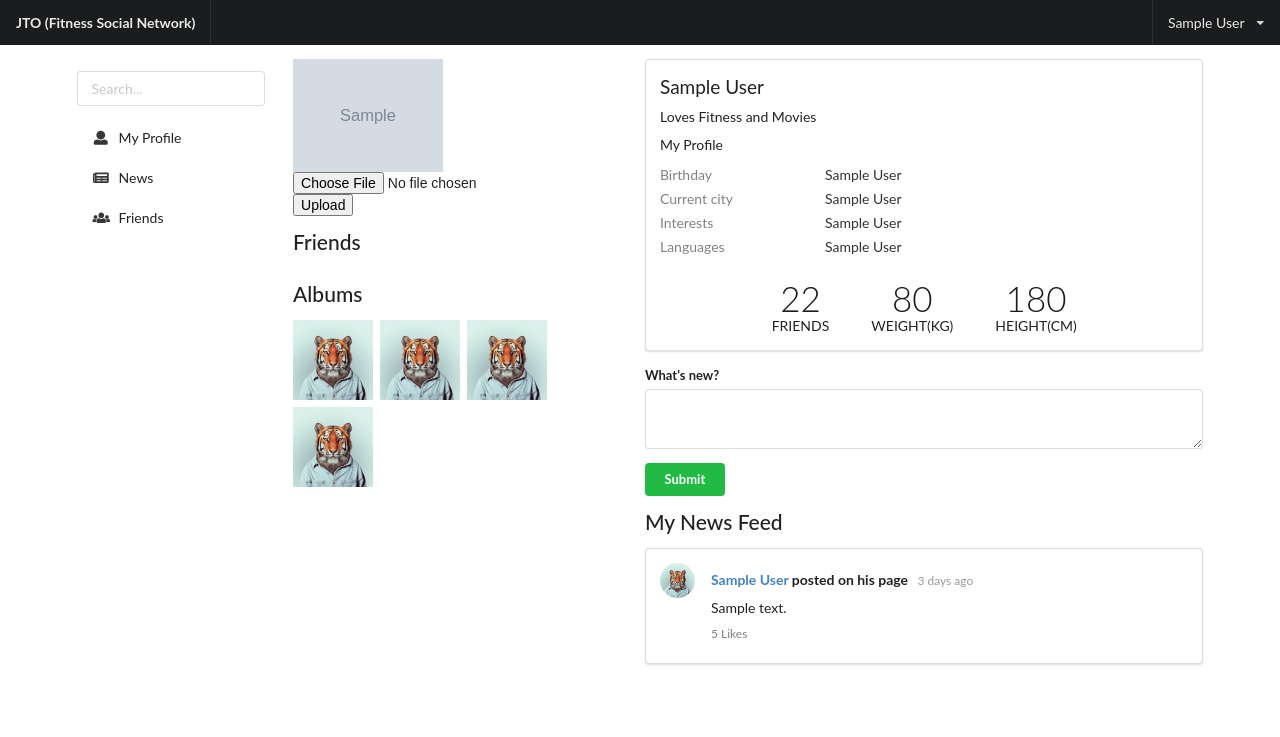
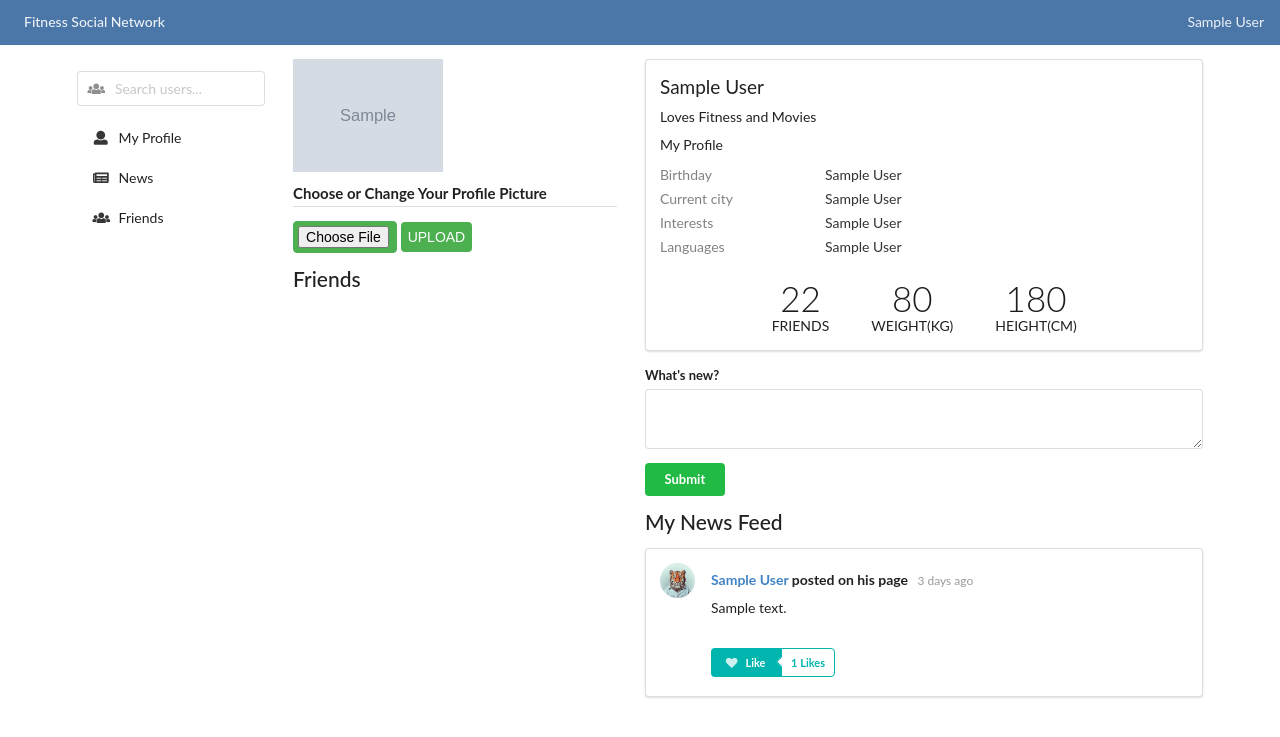
Before and after one commit to jalal1/JTO, a Flask app: page /profile/1/ in a window 1280 px wide. Shown: the top 737 px of the page. Run offline with Flask 2, Linux system fonts and the light colour scheme; a user stored in the database is signed in; tables that the repository leaves empty hold one stand-in row (values such as "Sample post"); grey boxes marked "Sample" are stand-in pictures.

Commit message:
design fixes and redesing of search

```diff
--- a/static/css/style.css
+++ b/static/css/style.css
@@ -5,6 +5,18 @@
 #home-page .ui.menu.header-menu {
   border-radius: 0;
   height: 45px;
+  background: #4a76a8;
+  border-bottom: 1px solid #4872a3;
+}
+#home-page .ui.menu.header-menu .item:before {
+  width: unset;
+}
+#home-page .search {
+  padding: 12px;
+}
+#home-page .search-tag {
+  margin-bottom: 10px;
+  font-weight: 500;
 }
 #home-page .ui.vertical.menu.secondary-menu .item:before {
   width: 0;
@@ -23,9 +35,32 @@
   border: none;
   box-shadow: none;
 }
-#home-page .secondary-menu i {
+#home-page .secondary-menu .item > i {
   float: unset;
   margin: 0 6px 0 0;
+}
+#home-page #upload {
+  padding: 5px;
+  border: 2px solid #4caf50;
+  border-radius: 4px;
+  text-transform: uppercase;
+  font-weight: 500;
+  color: #fff;
+  background-color: #4caf50;
+}
+#home-page #userimage {
+  border: 1px solid #4caf50;
+  border-radius: 4px;
+  padding: 4px;
+  background-color: #4caf50;
+  color: #4caf50;
+  width: 104px;
+}
+#home-page #userimage > input {
+  background-color: #4caf50;
+}
+#home-page .image-form h4 {
+  margin-top: 12px;
 }
 #home-page span.title {
   font-size: 21px;
--- a/static/js/search.js
+++ b/static/js/search.js
@@ -7,7 +7,6 @@
 
     $("#search_box").keyup(function() {
         var text = { "text": $(this).val() }
-
         $.ajax({
             url: window.location.origin + "/search",
             type: "POST",
@@ -15,7 +14,8 @@
             contentType: "application/json",
             dataType: "json",
             success: function(result) {
-                $("#search_result").empty()
+                $("#search_result").empty().append( "<div style='font-weight:500;margin-bottom:10px;'>Search Results:</div>" );
+
                 users = result.searchresult
                 users.forEach(function(result) {
 
@@ -28,6 +28,7 @@
                         href: window.location.origin + '/profile/' + userid
                             //click: function() { GotoProfile(userid); return false; }
                     })
+
                     $("#search_result").append(link).append("<br>")
 
                 });
--- a/static/sass/style.scss
+++ b/static/sass/style.scss
@@ -5,6 +5,22 @@
     .ui.menu.header-menu {
         border-radius: 0;
         height: 45px;
+        background: #4a76a8;
+        border-bottom: 1px solid #4872a3;
+
+        .item:before{
+            width:unset;
+        }
+
+    }
+
+    .search{
+        padding: 12px;
+    }
+
+    .search-tag{
+        margin-bottom:10px;
+        font-weight: 500;
     }
 
     .ui.vertical.menu.secondary-menu .item:before {
@@ -25,9 +41,38 @@
         border: none;
         box-shadow: none;
 
-        i{
+        .item > i{
             float: unset;
             margin: 0 6px 0 0;
+        }
+    }
+
+    #upload{
+        padding: 5px;
+        border: 2px solid #4caf50;
+        border-radius: 4px;
+        text-transform: uppercase;
+        font-weight: 500;
+        color: #fff;
+        background-color: #4caf50;
+    }
+
+    #userimage{
+        border: 1px solid #4caf50;
+        border-radius: 4px;
+        padding: 4px;
+        background-color: #4caf50;
+        color: #4caf50;
+        width: 104px;
+
+        > input{
+            background-color: #4caf50;
+        }
+    }
+
+    .image-form{
+        h4{
+            margin-top:12px;
         }
     }
 
--- a/templates/base.html
+++ b/templates/base.html
@@ -16,25 +16,24 @@
 
 <body id="home-page">
     <div class="ui inverted menu header-menu">
-        <a href="{{ url_for('main')}}" class="header item">
-            JTO (Fitness Social Network)
+        <a href="{{ url_for('main')}}" class="item" style="padding: 4px 24px;
+        font-weight: 500;">
+            Fitness Social Network
         </a>
-        <div class="ui simple right aligned dropdown item">
-            {{ current_user.name }} <i class="dropdown icon"></i>
-            <div class="menu">
-                <a class="item" href="#">Link Item</a>
-                <a class="item" href="#">Link Item</a>
-                <div class="divider"></div>
-                <div class="header">Header Item</div>
-                <a class="item" href="#">Link Item</a>
-            </div>
+        <div class="right aligned item">
+            {{ current_user.name }}
+
         </div>
     </div>
     <div class="ui container main-content ui grid">
         <div class="ui vertical menu secondary-menu three wide column">
             <div class="item">
-                <div class="ui input"><input type="text" id="search_box" placeholder="Search..."></div>
+                <div class="ui left icon input">
+                    <input type="text" id="search_box" placeholder="Search users...">
+                    <i class="users icon"></i>
+                </div>
             </div>
+
 
             <a class="item" href="{{url_for('profile',id=current_user.id)}}">
                 <i class="user icon"></i> My Profile
--- a/templates/user-profile.html
+++ b/templates/user-profile.html
@@ -5,11 +5,17 @@
     <div class="ui grid">
         <div class="images-section six wide column">
             <img class="ui small image" src="{{user.image_path}}"> {% if userimageform is not none %}
-            <form action="{{ url_for('upload_user_image') }}" method="post" novalidate enctype="multipart/form-data">
+            <form action="{{ url_for('upload_user_image') }}" method="post" novalidate enctype="multipart/form-data"
+                class='image-form'>
+
+                <h4 class="ui dividing header">Choose or Change Your Profile Picture</h4>
 
                 {{ userimageform.hidden_tag() }}
-                <p>{{ userimageform.userimage }} <br> {{ userimageform.upload() }}</p>
-                </p>
+
+                {{ userimageform.userimage }}
+
+                {{ userimageform.upload() }}
+
             </form>
             {% endif %}
             <span class="title">Friends</span>
@@ -24,13 +30,7 @@
                 </div>
                 {% endfor %} {% endif %}
             </div>
-            <span class="title">Albums</span>
-            <div class="ui tiny images albums-block">
-                <img class="ui image" src="/static/images/img.jpg">
-                <img class="ui image" src="/static/images/img.jpg">
-                <img class="ui image" src="/static/images/img.jpg">
-                <img class="ui image" src="/static/images/img.jpg">
-            </div>
+
         </div>
         <div class="profile-info ten wide column">
             <div class="ui segment">
@@ -112,13 +112,21 @@
                             {{post.text}}
                         </div>
                         <div class="meta">
-                            <a class="like">
-                                5 Likes
-                            </a>
+                            <div class="ui labeled button mini" style="margin-top:24px;" tabindex="0">
+                                <button class="ui teal mini button likebutton" id="{{post.postid}}">
+                                    <i class="heart icon"></i> Like
+                                </button>
+
+                                <a class="ui basic teal left pointing label like_{{post.postid}}">
+                                    {{post["likes"]}} Likes
+                                </a>
+
+                            </div>
                         </div>
                     </div>
                 </div>
-                {% endfor %} {% else %} Your News Feed is empty Right Now! Add something or add New Friends To Be On the same Wavelength! {% endif %} {% endif %}
+                {% endfor %} {% else %} Your News Feed is empty Right Now! Add something or add New Friends To Be On the
+                same Wavelength! {% endif %} {% endif %}
             </div>
 
         </div>
```
Also changed, not shown: migrations/versions/4a8001c775b9_.py (added, +44 -0 lines), templates/index.html (+13 -5 lines), templates/login2.html (+3 -7 lines), 1 other file.
